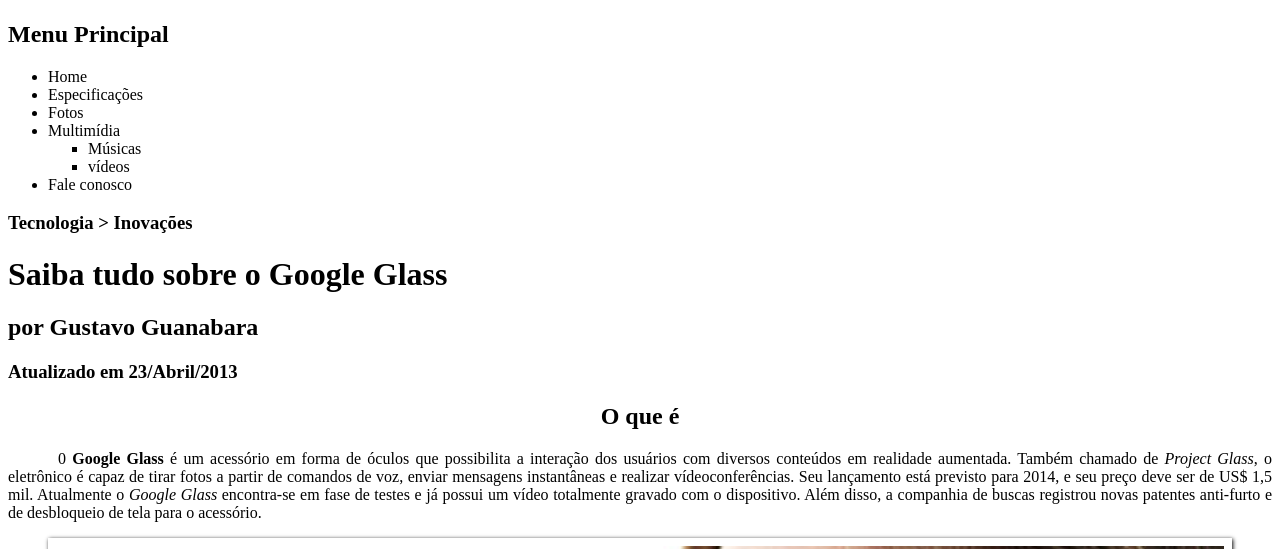
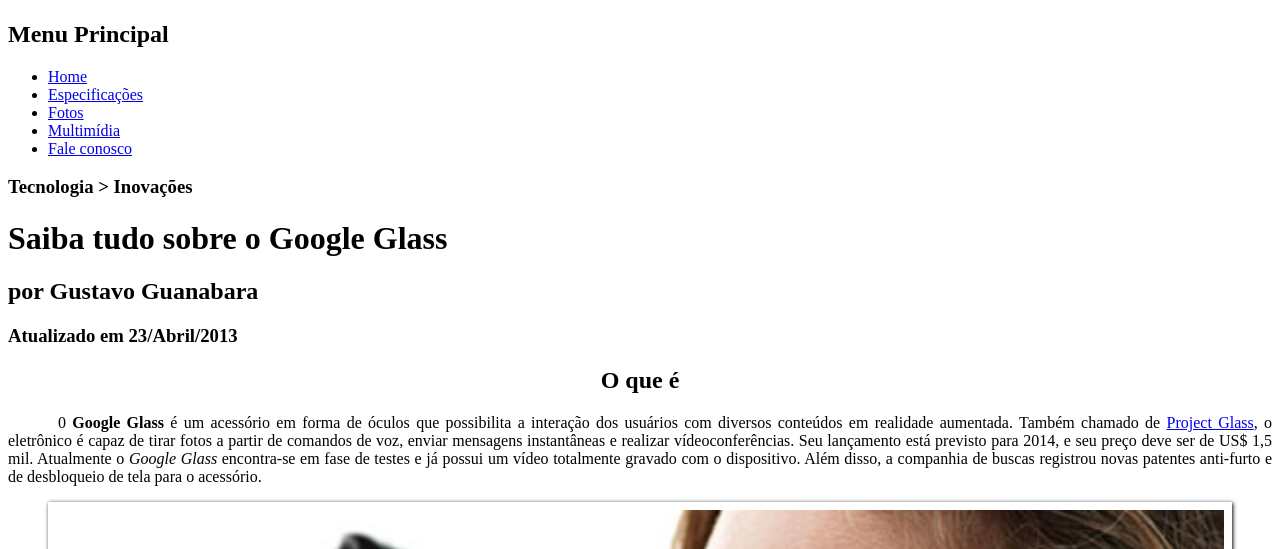
Before and after one commit to snipsw/projeto-glass-html5, a plain HTML site: page index.html in a window 1280 px wide. Shown: the part 251-800 px from the top of the page. Drawn offline with Linux system fonts and the light colour scheme.

Commit message:
Mudei a barra de menu

```diff
--- a/_css/estilo.css
+++ b/_css/estilo.css
@@ -1,6 +1,6 @@
 @charset "utf-8";
 
-body{
+body {
     background-color: white;
     color: rgba(0, 0, 0, 1);
 }
@@ -9,16 +9,17 @@
     text-indent: 50px;
 }
 /*Formatação de imagens com legendas*/
-figure.foto-legenda{
+
+figure.foto-legenda {
     position: relative;
     border: 8px solid white;
     box-shadow: 1px 1px 4px black ;
 }
-figure.foto-legenda img{
-  width: 100%;
-  height: 100%;
+figure.foto-legenda img {
+    width: 100%;
+    height: 100%;
 }
-figure.foto-legenda figcaption{
+figure.foto-legenda figcaption {
     opacity: 0;
     position: absolute;
     top: 0px;
@@ -30,7 +31,21 @@
     padding: 10px;
     box-sizing: border-box;
     transition: opacity 1s;
- }
-figure.foto-legenda:hover figcaption{
+}
+figure.foto-legenda:hover figcaption {
     opacity: 1;
- }
+}
+/* Formatação do menu*/
+
+nav#menu {
+    display: block;
+}
+nav#menu ul {
+    list-style: none;
+    text-transform: uppercase;
+}
+nav#menu li {
+    display: inline-block;
+    background-color:#dddddd;
+    padding: 10px;
+}
--- a/index.html
+++ b/index.html
@@ -15,18 +15,14 @@
     </colgroup>
 
     <img src="_imagens/glass-oculos-preto-peq.png"/>
-<nav>
+    <nav id="Menu">
     <h1>Menu Principal</h1>
     <ul type="disc">
-   <li> Home</li>
-   <li> Especificações</li>
-   <li> Fotos</li>
-   <li> Multimídia</li>
-   <ul type="square">
-       <li>Músicas</li>
-       <li>vídeos</li>
-   </ul>
-   <li> Fale conosco</li>
+       <li><a href="index.html"> Home</a></li>
+       <li><a href="specs.html">Especificações</a></li>
+       <li><a href="fotos.html"> Fotos</a></li>
+       <li><a href="multimidia.html"> Multimídia</a></li>
+       <li><a href="fale-conosco.html">Fale conosco</a></li>
     </ul>
     </nav>
     </header>
@@ -39,7 +35,7 @@
 </colgroup>
 
 <h2 style="text-align: center;">O que é</h2>
-<p>0 <span style="font-weight:900;">Google Glass</span></b> é um acessório em forma de óculos que possibilita a interação dos usuários com diversos conteúdos em realidade aumentada. Também chamado de <em>Project Glass</em>, o eletrônico é capaz de tirar fotos a partir de comandos de voz, enviar mensagens instantâneas e realizar vídeo&shy;con&shy;ferên&shy;cias. Seu lançamento está previsto para 2014, e seu preço deve ser de US$ 1,5 mil. Atualmente o <em>Google Glass</em> encontra-se em fase de testes e já possui um vídeo totalmente gravado com o dispositivo. Além disso, a companhia de buscas registrou novas patentes anti-furto e de desbloqueio de tela para o acessório.</p>
+<p>0 <span style="font-weight:900;">Google Glass</span></b> é um acessório em forma de óculos que possibilita a interação dos usuários com diversos conteúdos em realidade aumentada. Também chamado de <a href="http://glass.google.com" target="_blank">Project Glass</a>, o eletrônico é capaz de tirar fotos a partir de comandos de voz, enviar mensagens instantâneas e realizar vídeo&shy;con&shy;ferên&shy;cias. Seu lançamento está previsto para 2014, e seu preço deve ser de US$ 1,5 mil. Atualmente o <em>Google Glass</em> encontra-se em fase de testes e já possui um vídeo totalmente gravado com o dispositivo. Além disso, a companhia de buscas registrou novas patentes anti-furto e de desbloqueio de tela para o acessório.</p>
 
 <figure class="foto-legenda">
 <img src="_imagens\glass-quadro-homem-mulher.jpg"/>
```
Lines whose indentation alone changed are shown as unchanged.
